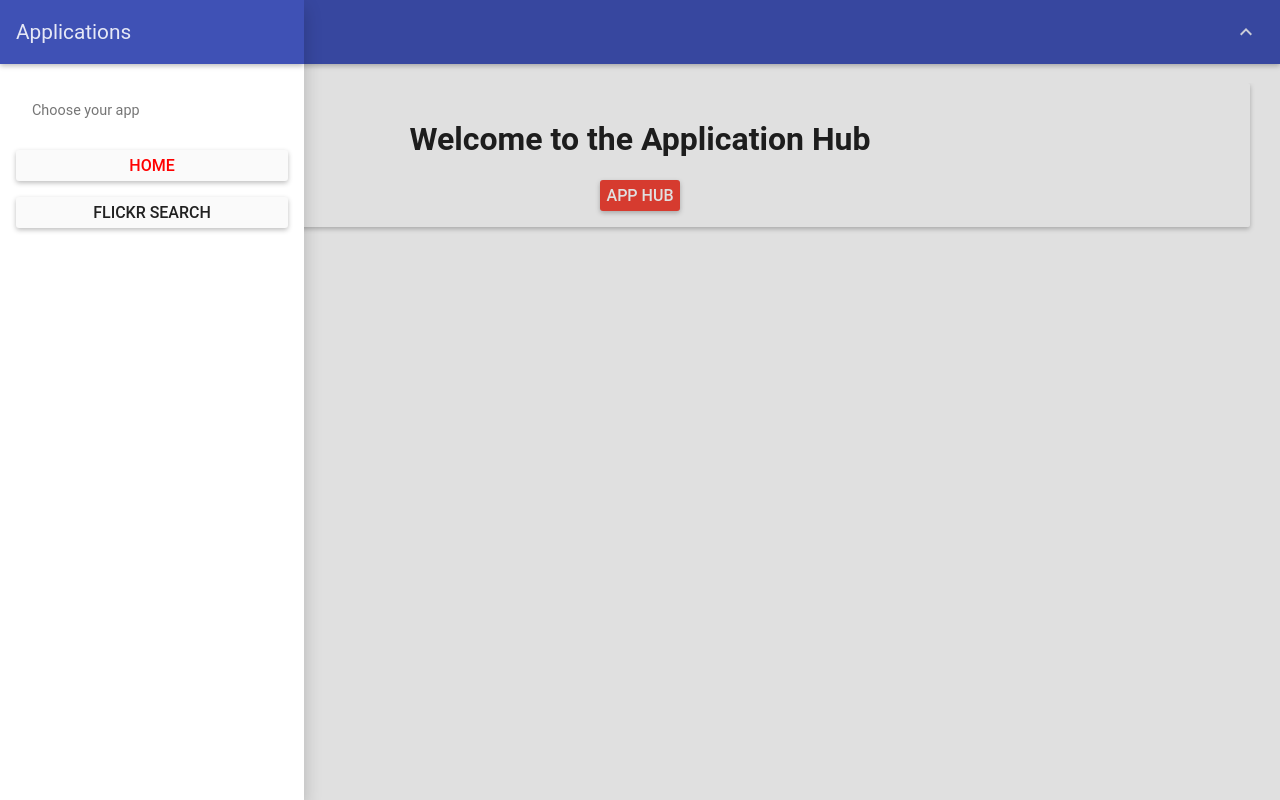
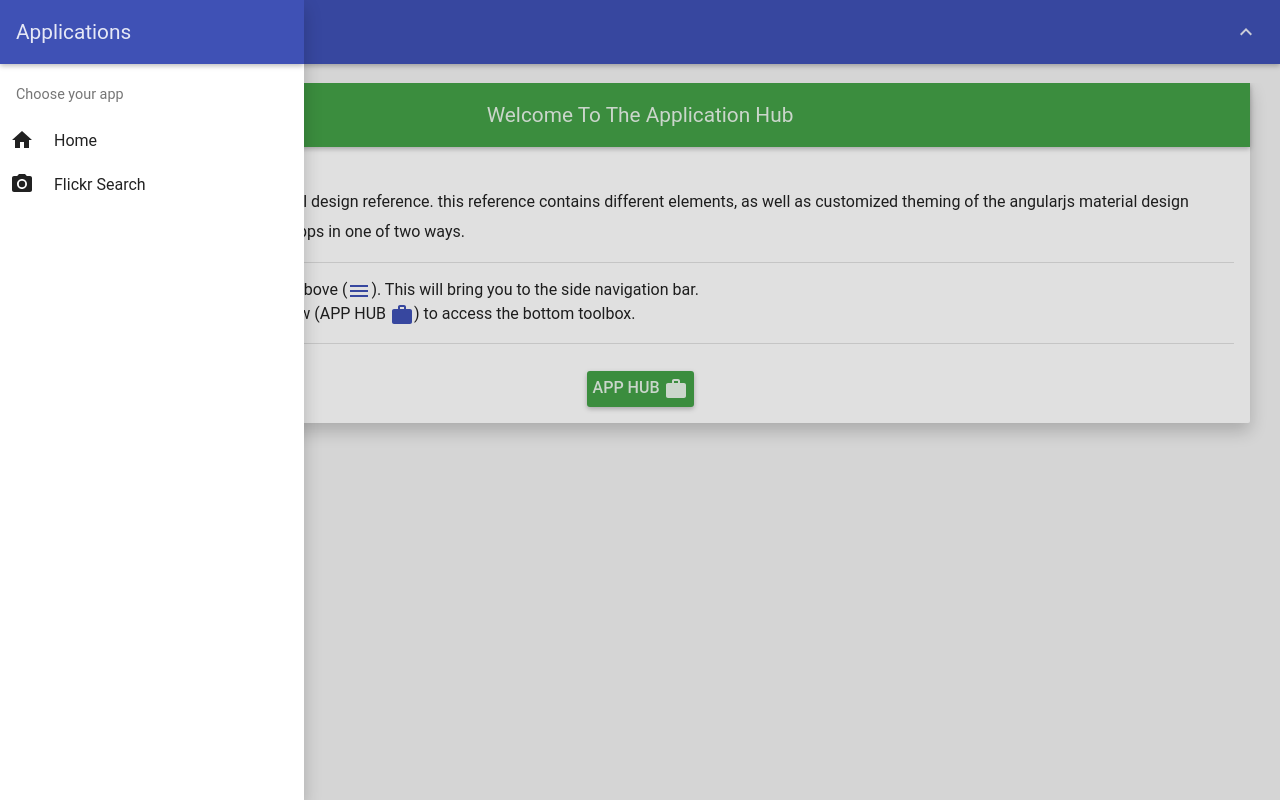
Before and after one commit to stormy251/Application-Hub, a website: page index.html at #/home in a window 1280 px wide. Both pictures are taken after a click on the button 34 px from the left and 32 px from the top of the page. Drawn offline with Linux system fonts and the light colour scheme; a web font is replaced by a local one.

Commit message:
Added Theme and changed side nav
Changed the side nav look and feel. I also added theming to the App
itself.  I also changed the Index.html to now be the "home" page. Next
Major commit will be adding the bottom tool bar.

```diff
--- a/app.js
+++ b/app.js
@@ -2,7 +2,13 @@
 
 var routerApp = angular.module('routerApp', ['ngMaterial','ui.router']);
 
-routerApp.config(function($stateProvider, $urlRouterProvider){
+routerApp.config(function($stateProvider, $urlRouterProvider, $mdThemingProvider){
+    //setting the configuration for the app as well as the UI routing.
+
+    //This is selecting the default theming of the entire site.
+    $mdThemingProvider.theme('default').primaryPalette('indigo').accentPalette('green');
+
+    //Setting the Route for the Main page.
     $stateProvider.state('home',{
         url:'/home',
         templateUrl: 'home.html'
@@ -11,6 +17,16 @@ routerApp.config(function($stateProvider, $urlRouterProvider){
 
 routerApp.controller('ListController',  function($scope, $http, $timeout, $location, $anchorScroll, $mdSidenav, $log){
 
+    //setting the color of the backdrop for the cards
+    $scope.backgroundcolor = "#F2F2F2";
+
+    //setting the background color of the cards to white so they pop
+    $scope.cardBackGround = "#FFFFFF";
+
+    //setting the home page title
+    $scope.pageName = "HOME";
+
+    //this is the static carat in the top bar that lets the user set focus to the top.
     $scope.goToTop = function() {
         // set the location.hash to the id of the element you wish to scroll to.
 
@@ -21,14 +37,20 @@ routerApp.controller('ListController',  function($scope, $http, $timeout, $locat
         $log.debug("autoscroll complete");
     };
 
+    //this function is used to close the left hand side nav bar.
     $scope.toggleLeft = function() {
         $mdSidenav('left').toggle().then(function(){
               $log.debug("toggle left is done");
           });
       };
 
+    $scope.changePageName = function(name){
+        $scope.pageName = name;
+    }
+
 });
 
+//this is the controller that allows the close function to apply to close the opened instance of the side nav.
 routerApp.controller('LeftCtrl',function($scope, $http, $timeout, $mdSidenav, $log){
     $scope.close = function() {
     $mdSidenav('left').close().then(function(){
--- a/bower.json
+++ b/bower.json
@@ -17,6 +17,7 @@
     "angular-animate": "~1.3.15",
     "angular-aria": "~1.3.15",
     "hammerjs": "~2.0.4",
-    "angular": "~1.3.15"
+    "angular": "~1.3.15",
+    "material-design-icons": "~1.0.1"
   }
 }
--- a/home.html
+++ b/home.html
@@ -1,12 +1,32 @@
-<div layout-align="center center">
-    <md-content>
-        <md-card>
-          <md-card-content layout-align="center center" layout="column">
-            <h1>Welcome to the Application Hub</h1>
+<!-- This is the home view  -->
+            <div layout-align="center center">
+                <md-content style="background-color:{{backgroundcolor}}">
+                    <md-card class="md-whiteframe-z2" style="background-color:{{cardBackGround}}" layout="column">
 
-            <md-button class="md-raised md-warn">App Hub</md-button>
+                        <!--Card Header-->
+                        <md-toolbar class="md-accent" >
+                            <h1 class="md-toolbar-tools" layout-align="center">
+                                <span>Welcome To The Application Hub</span>
+                            </h1>
+                          </md-toolbar>
 
-          </md-card-content>
-        </md-card>
-    </md-content>
-</div>
+                        <!--Card content-->
+                      <md-card-content  layout="column" layout-align="center center">
+                          <md-list layout-align="center center">
+                              <p>
+                           This web-app will serve as a material design reference. this reference contains different elements, as well as customized theming of the angularjs material design framework. You can access these apps in one of two ways.
+                              </p>
+                            <md-divider></md-divider>
+                              <ol >
+                                <li>Simply click the menu button above (<md-icon class="md-primary" md-svg-icon="bower_components/icons/ic_menu_24px.svg"></md-icon>). This will bring you to the side navigation bar. </li>
+                                <li>Click the App Hub Button below (APP HUB <md-icon class="md-primary" md-svg-icon="bower_components/icons/ic_work_24px.svg"></md-icon>) to access the bottom toolbox.</li>
+                              </ol>
+                            <md-divider></md-divider>
+                                <br>
+                            </md-list>
+                              <md-button  class="md-raised md-accent">App Hub <md-icon md-svg-icon="bower_components/icons/ic_work_24px.svg"></md-icon></md-button>
+
+                      </md-card-content>
+                    </md-card>
+                </md-content>
+            </div>
--- a/index.html
+++ b/index.html
@@ -8,18 +8,18 @@
         <link rel="stylesheet" type="text/css" href="style.css"/>
         <link rel="stylesheet" href="//fonts.googleapis.com/css?family=RobotoDraft:400,500,700,400italic"/>
         <style type="text/css">
-            a.ui-link{
+            div.inset{
                 text-decoration: none;
             }
         </style>
     </head>
-    <body ng-app="routerApp" ng-controller="ListController" layout="column" layout-align="top center">
+    <body ng-app="routerApp" ng-controller="ListController" layout="column" layout-align="top center" style="background-color:{{backgroundcolor}}">
         <md-toolbar>
             <div class="md-toolbar-tools" id="searchBar">
                 <md-button ng-click="toggleLeft()" class="md-icon-button" aria-label="Settings">
                     <md-icon md-svg-icon="bower_components/icons/ic_menu_24px.svg"></md-icon>
                 </md-button>
-                <h2 style="padding-left:20px"> <span>Insert page name here</span> </h2>
+                <h2 style="padding-left:20px"> <span>{{pageName}}</span> </h2>
                 <span flex></span>
                 <md-button ng-click="goToTop()" class="md-icon-button" aria-label="Move To Top">
                     <md-icon md-svg-icon="bower_components/icons/ic_expand_less_24px.svg"></md-icon>
@@ -31,28 +31,73 @@
                 <h1 class="md-toolbar-tools">Applications</h1>
             </md-toolbar>
             <md-content ng-controller="LeftCtrl">
-                <md-list layout="column" layout-margin>
+                <md-list layout="column">
                     <md-subheader flex class="md-no-sticky">Choose your app</md-subheader>
-                        <md-button flex class="md-raised md-default-theme">
-                            <a ng-click="close();" class="ui-link" ui-sref="home">
-                                <md-list-item layout="row" layout-align="center" style="color:red">
+                    <md-item ng-click="close(); changePageName('HOME');" class="ui-sref" ui-sref="home">
+                        <a>
+                            <md-item-content md-ink-ripple layout="row" layout-align="start center">
+                                <div class="inset">
+                                    <md-icon md-svg-icon="bower_components/icons/ic_home_24px.svg"></md-icon>
+                                </div>
+                                <div class="inset">
                                     Home
-                                </md-list-item>
-                            </a>
-                        </md-button>
-                    <md-button flex class="md-raised md-default-theme">
-                        <md-list-item layout="row" layout-align="center">
-                            Flickr Search
-                        </md-list-item>
-                    </md-button>
+                                </div>
+                            </md-item-content>
+                        </a>
+                    </md-item>
+                    <md-item>
+                        <a>
+                            <md-item-content md-ink-ripple layout="row" layout-align="start center">
+                                <div class="inset">
+                                    <md-icon md-svg-icon="bower_components/icons/ic_camera_alt_24px.svg"></md-icon>
+                                </div>
+                                <div class="inset">
+                                    Flickr Search
+                                </div>
+                            </md-item-content>
+                        </a>
+                    </md-item>
                 </md-list>
             </md-content>
         </md-sidenav>
         <!--    This is where the router will place content-->
         <br>
+
         <div ui-view>
+            <!-- This is the home view  -->
+            <div layout-align="center center">
+                <md-content style="background-color:{{backgroundcolor}}">
+                    <md-card class="md-whiteframe-z2" style="background-color:{{cardBackGround}}" layout="column">
 
+                        <!--Card Header-->
+                        <md-toolbar class="md-accent" >
+                            <h1 class="md-toolbar-tools" layout-align="center">
+                                <span>Welcome To The Application Hub</span>
+                            </h1>
+                          </md-toolbar>
+
+                        <!--Card content-->
+                      <md-card-content  layout="column" layout-align="center center">
+                          <md-list layout-align="center center">
+                              <p>
+                           This web-app will serve as a material design reference. this reference contains different elements, as well as customized theming of the angularjs material design framework. You can access these apps in one of two ways.
+                              </p>
+                            <md-divider></md-divider>
+                              <ol >
+                                <li>Simply click the menu button above (<md-icon class="md-primary" md-svg-icon="bower_components/icons/ic_menu_24px.svg"></md-icon>). This will bring you to the side navigation bar. </li>
+                                <li>Click the App Hub Button below (APP HUB <md-icon class="md-primary" md-svg-icon="bower_components/icons/ic_work_24px.svg"></md-icon>) to access the bottom toolbox.</li>
+                              </ol>
+                            <md-divider></md-divider>
+                                <br>
+                            </md-list>
+                              <md-button  class="md-raised md-accent">App Hub <md-icon md-svg-icon="bower_components/icons/ic_work_24px.svg"></md-icon></md-button>
+
+                      </md-card-content>
+                    </md-card>
+                </md-content>
+            </div>
         </div>
+
 
         <script src="jquery-2.1.3.min.js"></script>
         <script src="bower_components/angular/angular.min.js"></script>
@@ -60,7 +105,7 @@
         <script src="bower_components/angular-aria/angular-aria.min.js"></script>
         <script src="bower_components/angular-animate/angular-animate.min.js"></script>
         <script src="bower_components/hammerjs/hammer.min.js"></script>
-        <script src="bower_components/angular-material/angular-material.min.js"></script>
+        <script src="bower_components/angular-material/angular-material.js"></script>
         <script src="app.js"></script>
     </body>
 </html>
```
Also changed, not shown: bower_components/angular-material/angular-material.js, bower_components/icons/ic_camera_alt_24px.svg (added), bower_components/icons/ic_home_24px.svg (added), bower_components/icons/ic_more_vert_24px.svg (added), bower_components/icons/ic_work_24px.svg (added).
